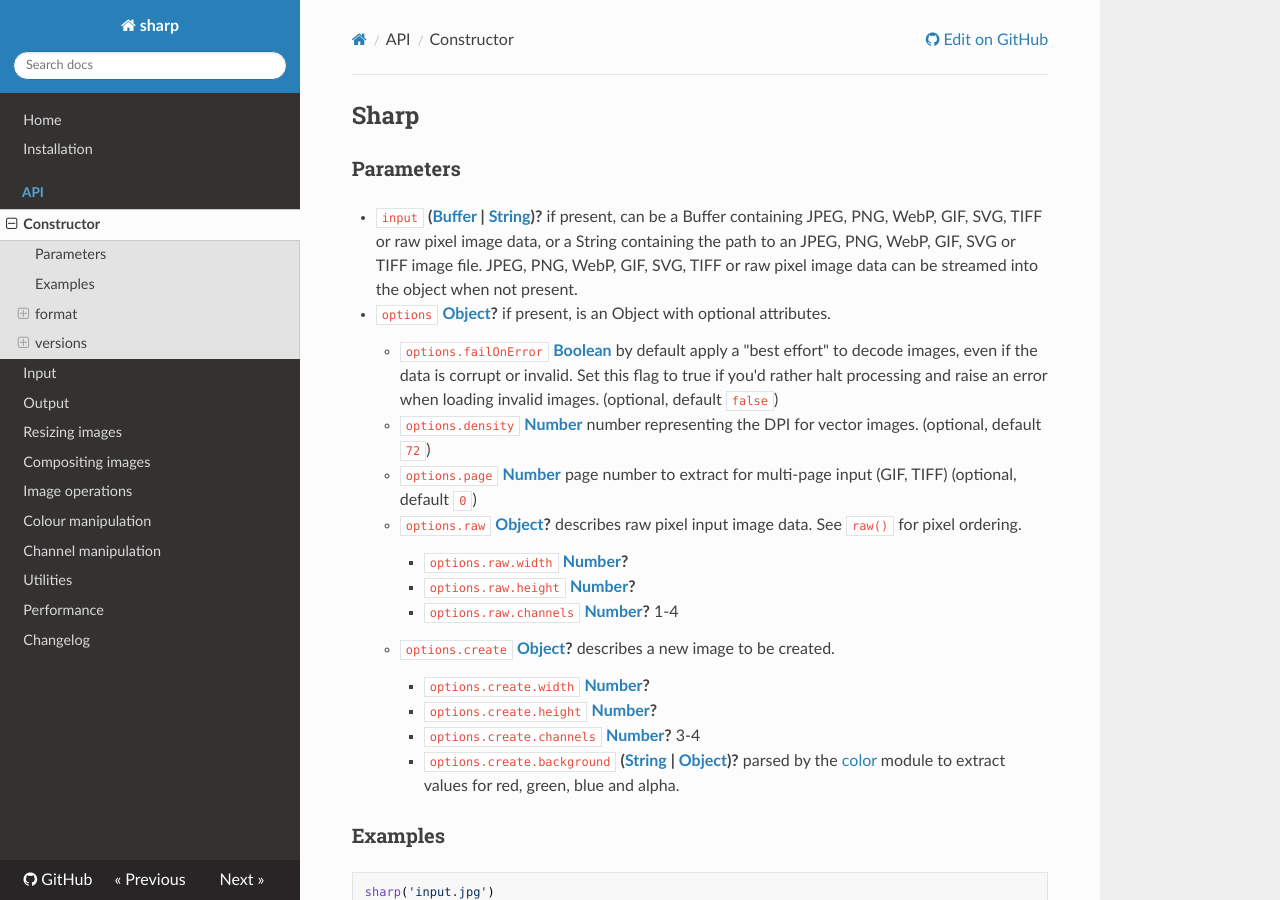
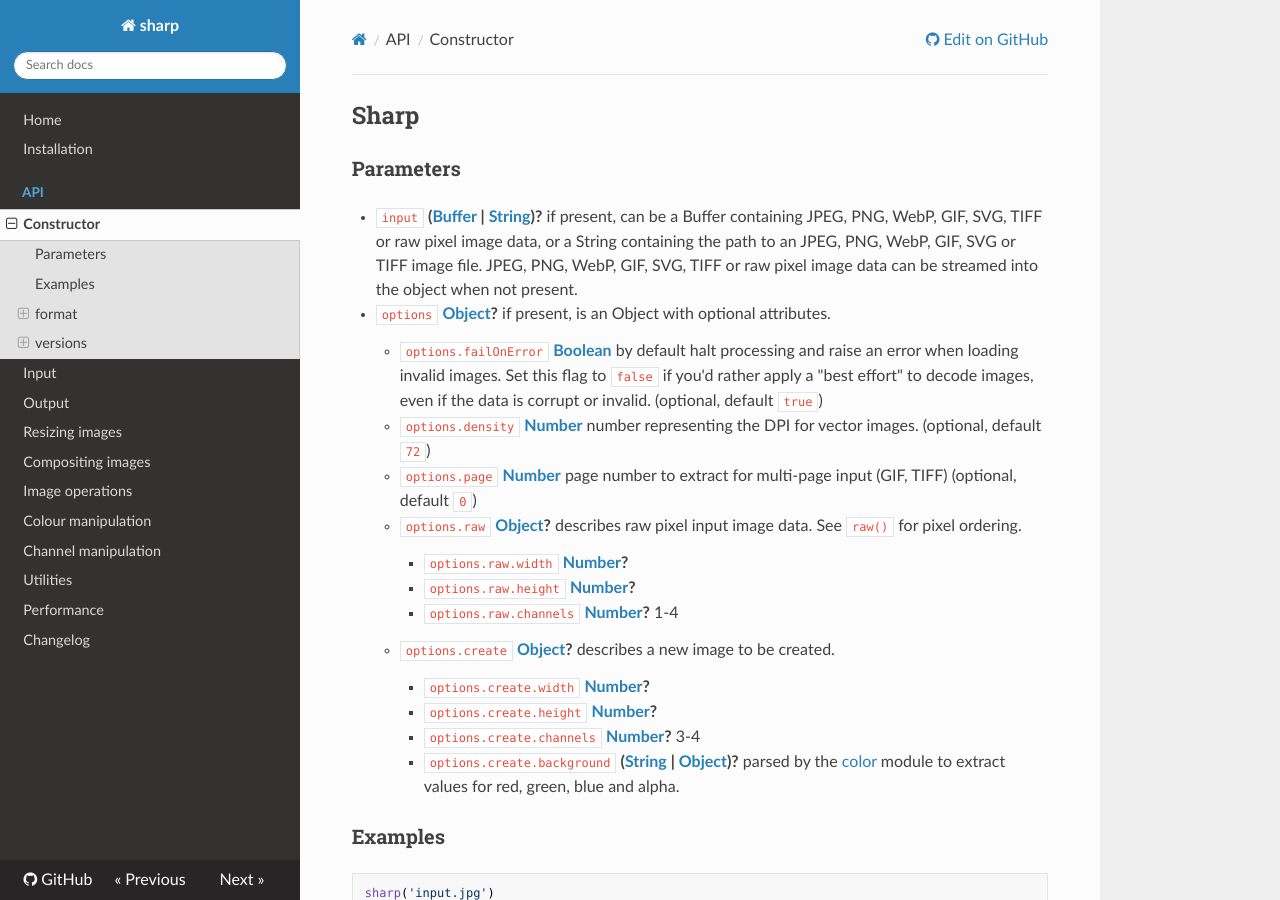
Before and after one commit to webgurucan/node-image-handler, an MkDocs documentation site: the page built from docs/api-constructor.md, in a window 1280 px wide and 900 px high. Built offline with MkDocs 1.6.1, drawn with Linux system fonts in a browser that asks for light colours; nearby versions of some CDN libraries; old or Windows-style settings are respelled for this version of MkDocs.

```diff
--- a/docs/api-constructor.md
+++ b/docs/api-constructor.md
@@ -9,9 +9,8 @@
      a String containing the path to an JPEG, PNG, WebP, GIF, SVG or TIFF image file.
      JPEG, PNG, WebP, GIF, SVG, TIFF or raw pixel image data can be streamed into the object when not present.
 -   `options` **[Object][3]?** if present, is an Object with optional attributes.
-    -   `options.failOnError` **[Boolean][4]** by default apply a "best effort"
-         to decode images, even if the data is corrupt or invalid. Set this flag to true
-         if you'd rather halt processing and raise an error when loading invalid images. (optional, default `false`)
+    -   `options.failOnError` **[Boolean][4]** by default halt processing and raise an error when loading invalid images.
+         Set this flag to `false` if you'd rather apply a "best effort" to decode images, even if the data is corrupt or invalid. (optional, default `true`)
     -   `options.density` **[Number][5]** number representing the DPI for vector images. (optional, default `72`)
     -   `options.page` **[Number][5]** page number to extract for multi-page input (GIF, TIFF) (optional, default `0`)
     -   `options.raw` **[Object][3]?** describes raw pixel input image data. See `raw()` for pixel ordering.
```
Also changed, not shown: docs/changelog.md (+4 -0 lines), 4 other files.
